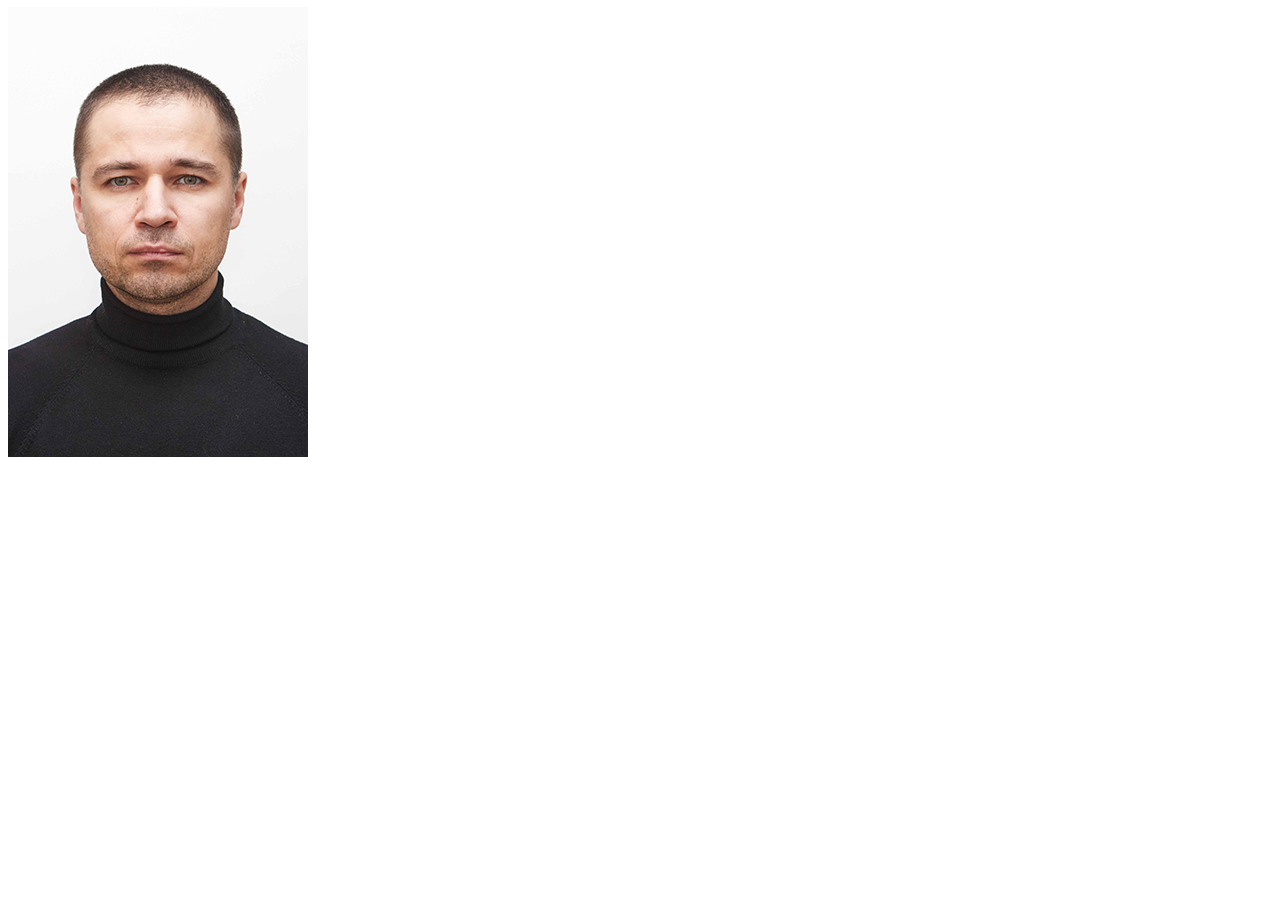
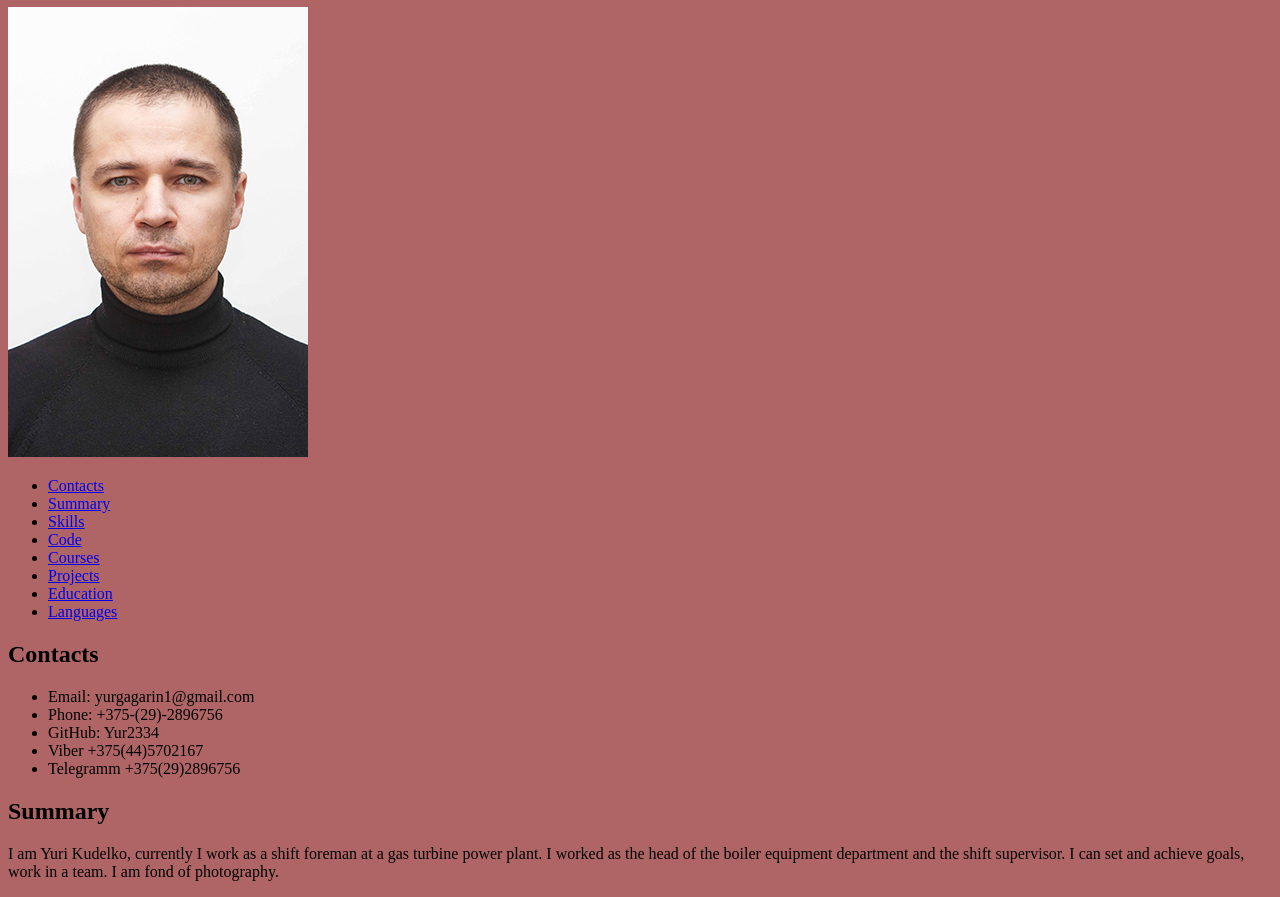
Before and after one commit to Yur2334/rsschool-cv, a plain HTML site: page index.html in a window 1280 px wide. Shown: the part 73-970 px from the top of the page. Before the commit the page ends 800 px from the top, so only its background shows below. Drawn offline with Linux system fonts and the light colour scheme.

Commit message:
feat: add nav, contacts, summary

```diff
--- a/index.html
+++ b/index.html
@@ -5,19 +5,55 @@
 	<meta charset="UTF-8">
 	<meta http-equiv="X-UA-Compatible" content="IE=edge">
 	<meta name="viewport" content="width=device-width, initial-scale=1.0">
-	<title>Document</title>
+	<title>CV</title>
+	<link rel="stylesheet" href="style.css">
 </head>
 
 <body>
 
 	<header>
-		<h1>HI!</h1>
-		<img src="./assets/img/Photo1.jpg" alt="avatar">
+		<h1>Yury Kudzelka</h1>
+		<img src="./assets/img/Photo1.jpg" alt="my photo">
 	</header>
+
+	<nav>
+		<ul>
+			<li><a href="#contacts">Contacts</a></li>
+			<li><a href="#summary">Summary</a></li>
+			<li><a href="#skills">Skills</a></li>
+			<li><a href="#code">Code</a></li>
+			<li><a href="#courses">Courses</a></li>
+			<li><a href="#projects">Projects</a></li>
+			<li><a href="#education">Education</a></li>
+			<li><a href="#languages">Languages</a></li>
+		</ul>
+	</nav>
 
 	<main>
 
+		<div id="contacts">
+			<h2>Contacts</h2>
+			<ul>
+				<li>Email: yurgagarin1@gmail.com </li>
+				<li>Phone: +375-(29)-2896756 </li>
+				<li>GitHub: Yur2334</li>
+				<li>Viber +375(44)5702167</li>
+				<li>Telegramm +375(29)2896756</li>
+			</ul>
+		</div>
+
+		<div id="summary">
+			<h2>Summary</h2>
+			<p>I am Yuri Kudelko, currently I work as a shift foreman at a gas turbine power plant. I worked as the head of
+				the boiler equipment department and the shift supervisor.
+				I can set and achieve goals, work in a team. I am fond of photography.</p>
+		</div>
+
 	</main>
+
+	<footer>
+
+	</footer>
 
 </body>
 
--- a/style.css
+++ b/style.css
@@ -0,0 +1,4 @@
+body {
+	background-color: rgb(175, 101, 101);
+
+}
```
